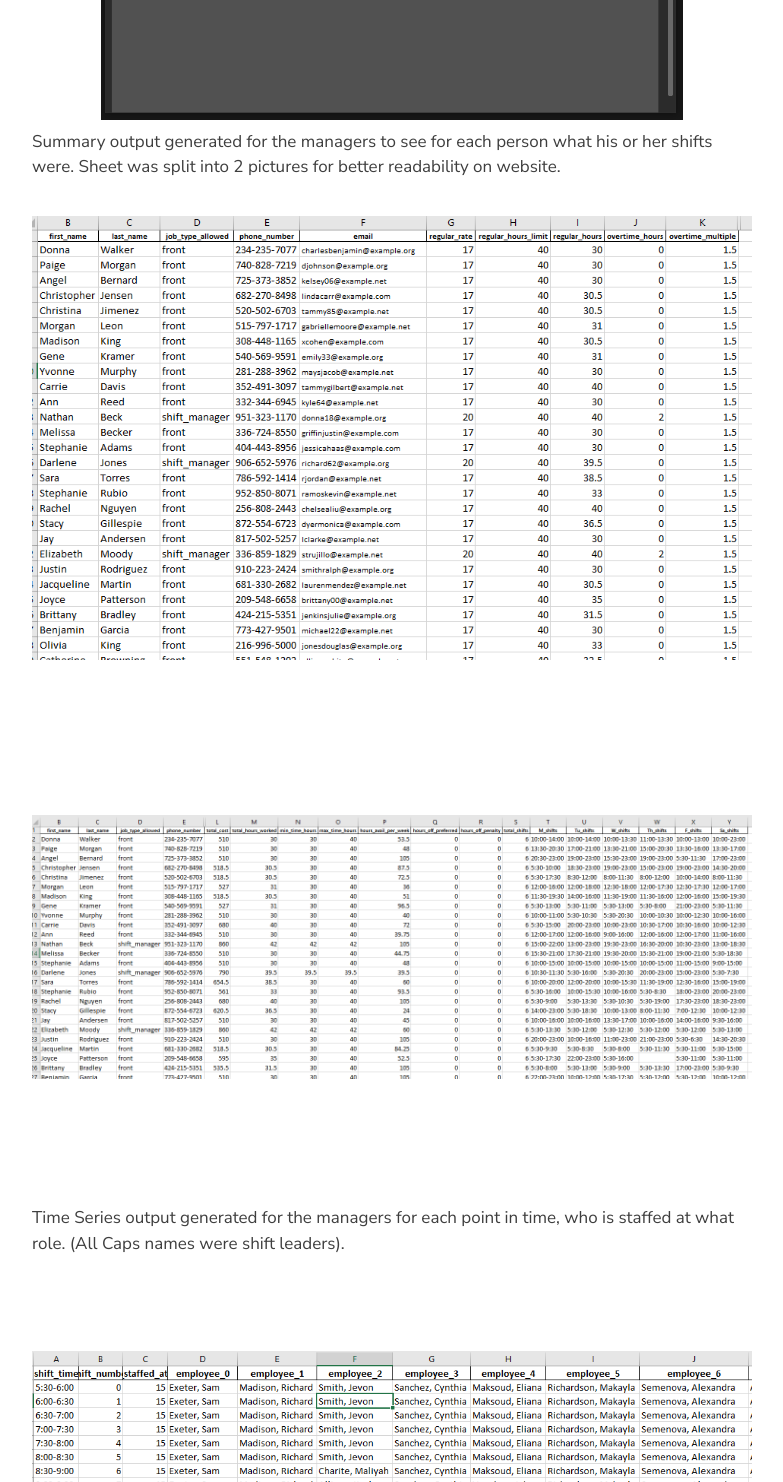
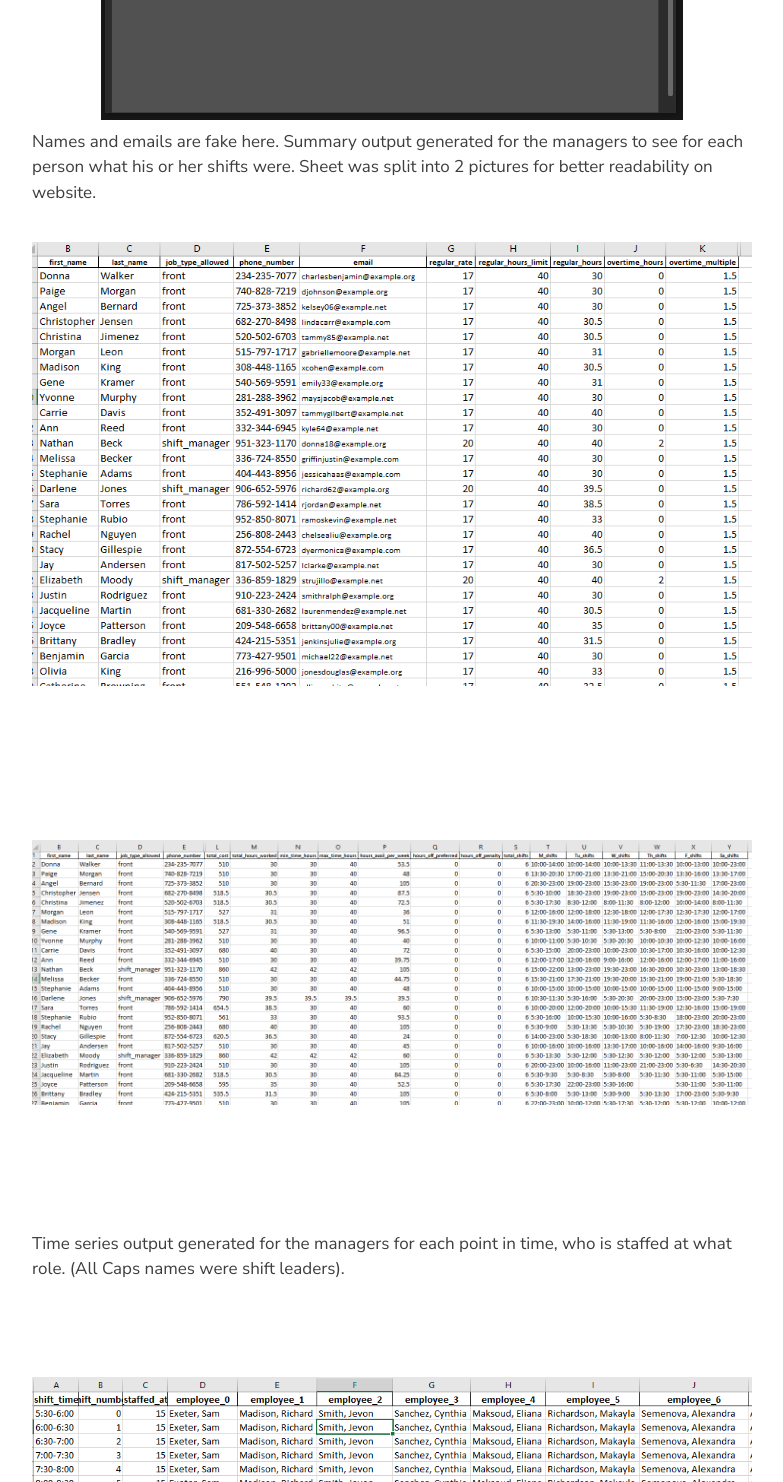
Before and after one commit to benjamichan/benjamichan.github.io, a plain HTML site: page static/html/index.html in a window 1280 px wide. Shown: the part 7660-9142 px from the top of the page, without its empty margins (48-831 px from the left). Drawn offline with Linux system fonts and the light colour scheme.

Commit message:
Update index.html

```diff
--- a/static/html/index.html
+++ b/static/html/index.html
@@ -96,10 +96,10 @@
           <p>Licensing feature and passcode was handled using Cryptolens.</p>
           <p><img src="../../graphics/license_agreement.PNG"></p>
           <p><img src="../../graphics/schift_scheduler_app.PNG"></p>
-          <p>Summary output generated for the managers to see for each person what his or her shifts were.  Sheet was split into 2 pictures for better readability on website.</p>
+          <p>Names and emails are fake here.  Summary output generated for the managers to see for each person what his or her shifts were.  Sheet was split into 2 pictures for better readability on website.</p>
           <p><img src="../../graphics/schedule_output3.PNG"></p>
           <p><img src="../../graphics/schedule_output4.PNG"></p>
-          <p>Time Series output generated for the managers for each point in time, who is staffed at what role.  (All Caps names were shift leaders).</p>
+          <p>Time series output generated for the managers for each point in time, who is staffed at what role.  (All Caps names were shift leaders).</p>
           <p><img src="../../graphics/schedule_output1.PNG"></p>
           <p>Software automatically generates emails to send to employees after schedule is created.  Employee name and business name was redacted from sample email.</p>
           <p><img src="../../graphics/email_sample.png"></p>
```
